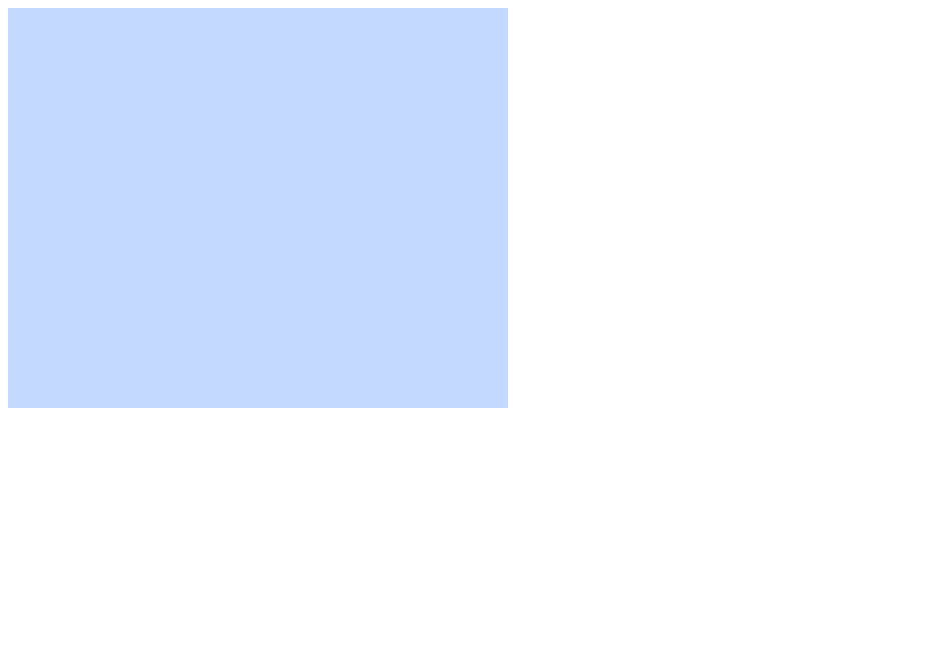
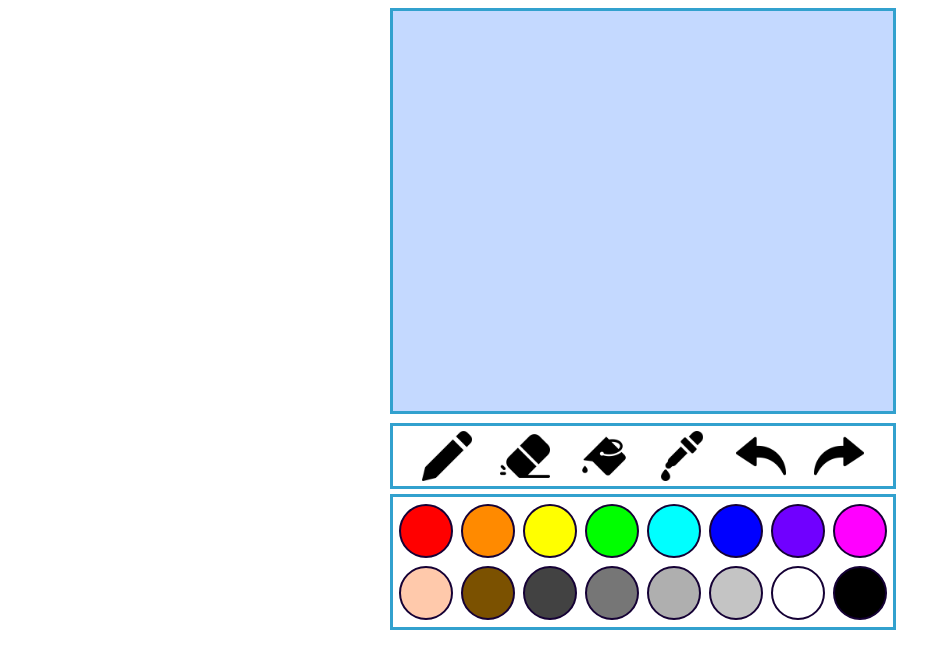
Before and after one commit to RIT-New-Media-Capstone/team-awesome, a plain HTML site: page index.html in a window 1280 px wide. Shown: the whole page, without its empty margins (0-951 px from the left). Drawn offline with Linux system fonts and the light colour scheme.

Commit message:
canvas html setup

```diff
--- a/index.html
+++ b/index.html
@@ -6,9 +6,38 @@
         <link rel="stylesheet" href="style.css">
     </head>
     <body>
-        <canvas id="myCanvas" width="500" height="400">
+        <div id="content">
+            <canvas id="myCanvas" width="500" height="400">
 
-        </canvas>
+            </canvas>
+            <div class="art">
+                <img src="icons/pencil.png" alt="draw" class="icon" id="draw">
+                <img src="icons/eraser.png" alt="erase" class="icon" id="erase">
+                <img src="icons/paint.png" alt="bucket" class="icon" id="paint">
+                <img src="icons/eyedropper.png" alt="eyedropper" class="icon" id="eyedropper">
+                <img src="icons/undo.png" alt="undo" class="icon" id="undo">
+                <img src="icons/redo.png" alt="redo" class="icon" id="redo">
+            </div>
+            <div class="colors">
+                <div class="circle" style="background-color: #ff0000"></div>
+                <div class="circle" style="background-color: #FF8A00"></div>
+                <div class="circle" style="background-color: #FFFF00"></div>
+                <div class="circle" style="background-color: #00ff00"></div>
+                <div class="circle" style="background-color: #00ffff"></div>
+                <div class="circle" style="background-color: #0000ff"></div>
+                <div class="circle" style="background-color: #7000FF"></div>
+                <div class="circle" style="background-color: #ff00ff"></div>
+                <div class="circle" style="background-color: #FFC9AB"></div>
+                <div class="circle" style="background-color: #7B5100"></div>
+                <div class="circle" style="background-color: #424242"></div>
+                <div class="circle" style="background-color: #767676"></div>
+                <div class="circle" style="background-color: #AFAFAF"></div>
+                <div class="circle" style="background-color: #C4C4C4"></div>
+                <div class="circle" style="background-color: #FFFFFF"></div>
+                <div class="circle" style="background-color: #000000"></div>
+            </div>
+        </div>
+
         <script src="main.js"></script>
     </body>
 </html>
--- a/style.css
+++ b/style.css
@@ -0,0 +1,48 @@
+#content{
+    max-width: 500px;
+    margin: auto;
+}
+
+canvas{
+    border: 3px solid #32a1ce;
+}
+
+.art{
+    width: 500px;
+    height: 50px;
+    border: 3px solid #32a1ce;
+    display: flex;
+    flex-direction: row;
+    justify-content: space-evenly;
+    padding-top: 5px;
+    padding-bottom: 5px;
+    margin-top: 5px;
+    margin-bottom: 5px;
+}
+
+.colors{
+    width: 500px;
+    /* height: 125px; */
+    height: auto;
+    border: 3px solid #32a1ce;
+    margin-top: 5px;
+    margin-bottom: 5px;
+    padding-top: 3px;
+    padding-bottom: 3px;
+    display: flex;
+    flex-direction: row;
+    justify-content: center;
+    flex-wrap: wrap;
+}
+
+.circle {
+    height: 50px;
+    width: 50px;
+    border-radius: 50%;
+    border: 2px solid #150135;
+    margin: 4px;
+  }
+
+.icon{
+
+}
```
Also changed, not shown: home.html (added, +11 -0 lines), icons/eraser.png (added), icons/eyedropper.png (added), icons/paint.png (added), icons/pencil.png (added), icons/redo.png (added), icons/undo.png (added).
